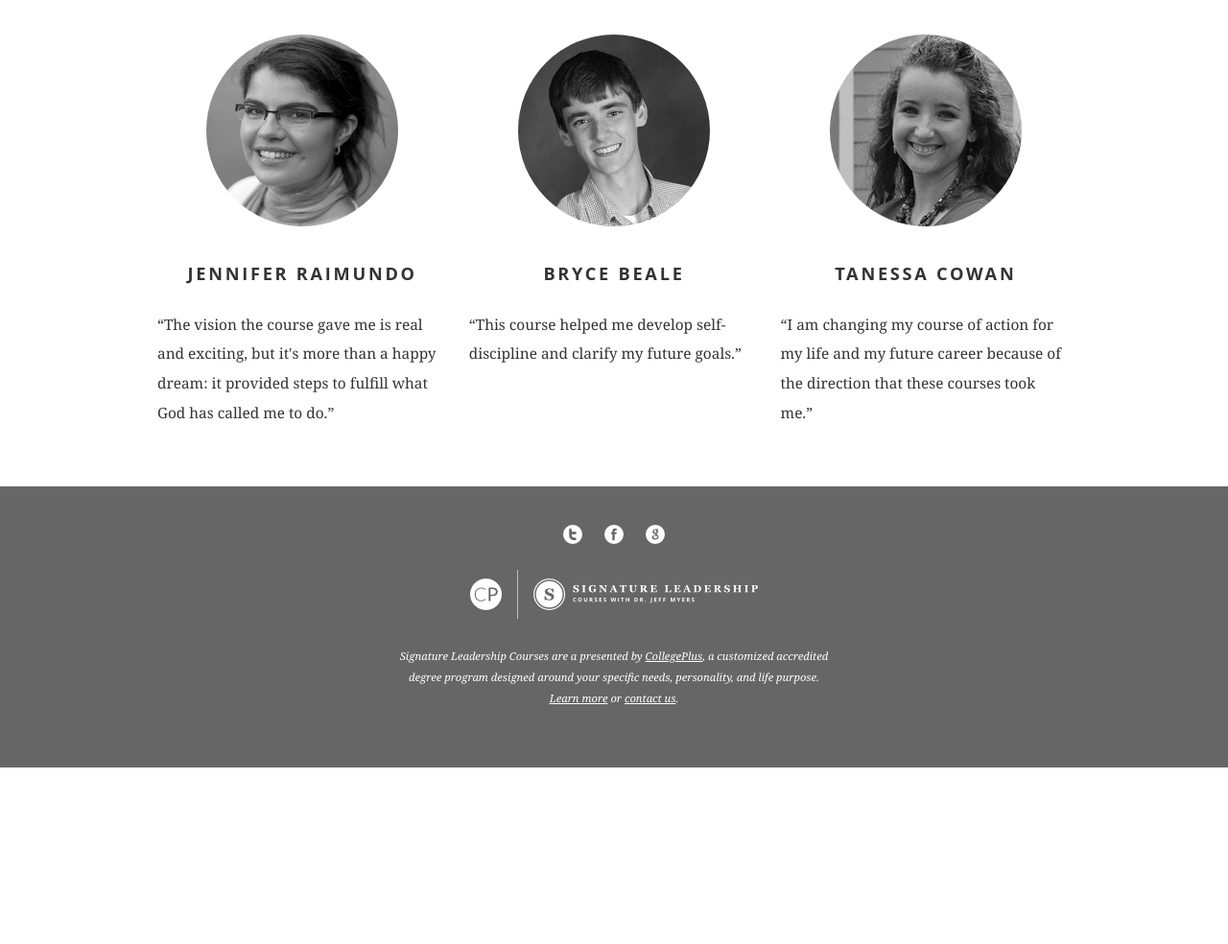
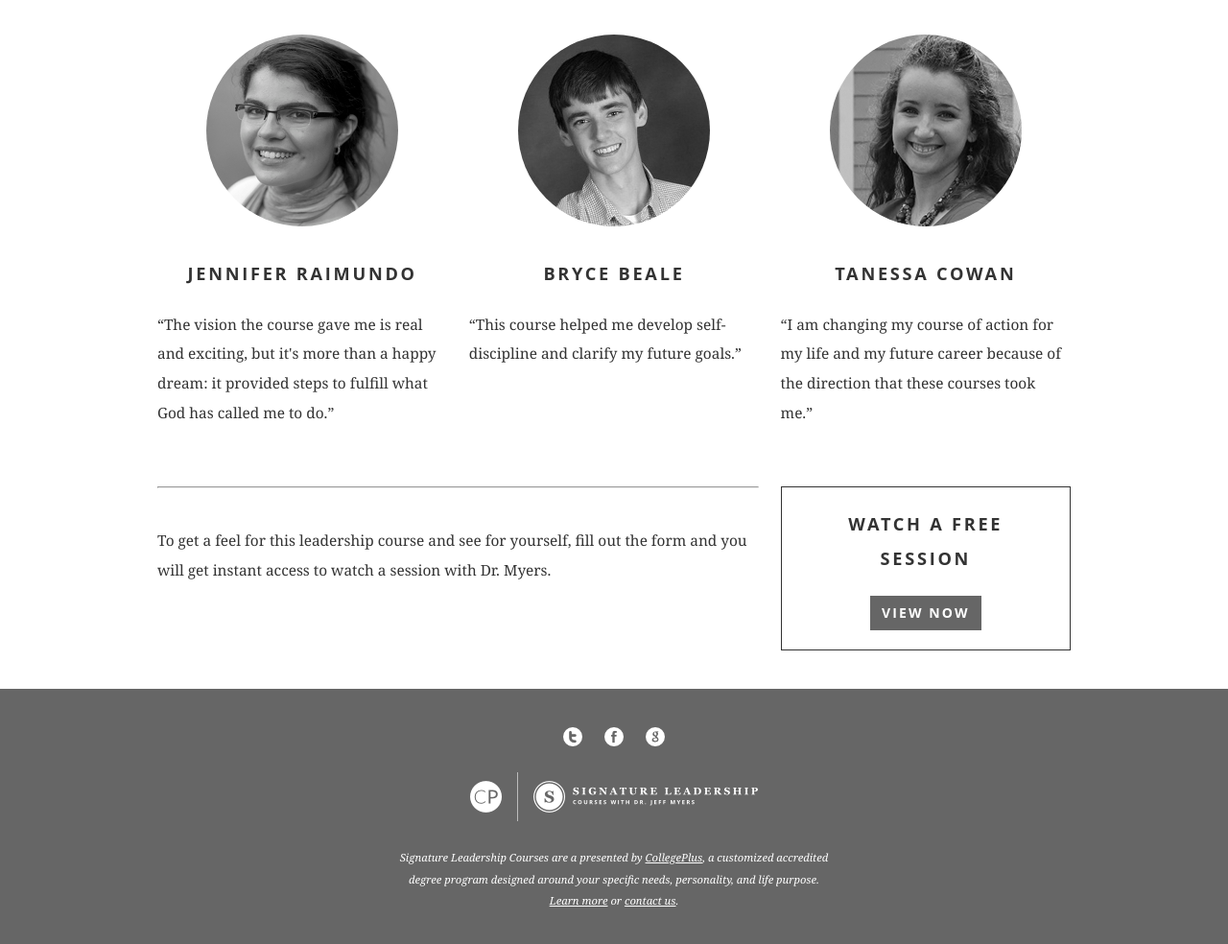
Before and after one commit to roni5/signature-leadership, a Jekyll site: the page built from stories.html, in a window 1280 px wide, cut to the strip 458-1469 px from the top of the page. Shown: the top 984 px of the strip at 96% size. Built offline with Jekyll 4.4.1, drawn with Linux system fonts in a browser that asks for light colours; nearby versions of some CDN libraries; before the commit the page ends 1258 px from its top, so only the background shows below that.

Commit message:
renamed images, updated pages, began courses page

```diff
--- a/stories.html
+++ b/stories.html
@@ -31,4 +31,16 @@ permalink: /stories.html
       <p>&#8220;I am changing my course of action for my life and my future career because of the direction that these courses took me.&#8221;</p>
     </div>
   </div>
+
+  <div class="wrap">
+    <div class="col-eight">
+      <hr>
+      <p>To get a feel for this leadership course and see for yourself, fill out the form and you will get instant access to watch a session with Dr. Myers.</p>
+    </div>
+
+    <div class="col-four box">
+      <h3 class="center">Watch a free session</h3>
+      <a href="" class="button">View Now</a>
+    </div>
+  </div>
 </div>
--- a/stylesheets/application.css
+++ b/stylesheets/application.css
@@ -133,6 +133,10 @@ p {
   font-size: 1.1em;
   line-height: 2em;
   padding: 0 0 20px 0; }
+  p img {
+    max-width: 100%; }
+  p + hr {
+    margin-top: 20px; }
 
 .center {
   text-align: center; }
@@ -157,7 +161,8 @@ em {
 ul {
   list-style: square;
   list-style-position: inside;
-  padding: 0 0 20px 0; }
+  padding: 0 0 20px 0;
+  text-align: left; }
   ul li {
     font-size: 1.1em;
     line-height: 2em; }
@@ -232,8 +237,6 @@ hr {
       text-align: center; }
       .section.header .hero h1, .section.header .hero .large {
         padding: 0 0 20px 0; }
-      .section.header .hero h3, .section.header .hero a.button, .section.header .hero .section.nav a, .section.nav .section.header .hero a {
-        padding: 40px 0 0 0; }
       .section.header .hero .button {
         background: white;
         color: #333333; }
@@ -241,9 +244,11 @@ hr {
           background: whitesmoke; }
         .section.header .hero .button:active {
           background: #ebebeb; }
+      .section.header .hero ul {
+        text-align: center; }
     .section.header h2 {
       line-height: 2em;
-      padding: 0; }
+      padding: 20px 0 0 0; }
       .section.header h2::after {
         content: "";
         display: block;
@@ -275,6 +280,8 @@ hr {
     clear: both; }
   .wrap + .wrap {
     padding-top: 40px; }
+  .wrap + p {
+    margin-top: 20px; }
 
 /* Miscellaneous */
 iframe + .box {
@@ -286,6 +293,10 @@ iframe + .box {
   text-align: center; }
   .box.video {
     height: 300px; }
+  .box .wrap {
+    text-align: left; }
+  .box + .box {
+    margin-top: 40px; }
 
 #slider {
   margin: 0 auto;
```
Also changed, not shown: L3.html (+9 -17 lines), about.html (+8 -2 lines), courses.html (+107 -19 lines), stylesheets/scss/application.scss (+26 -5 lines), images/headers/course.png (deleted), images/headers/lodge.png (deleted), 2 other files.
